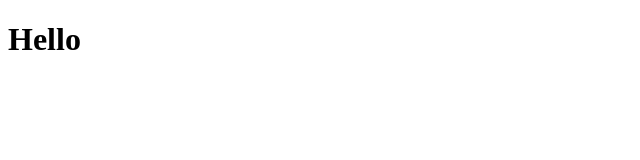
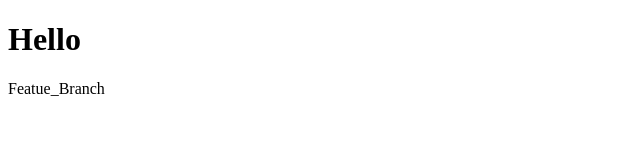
Before and after one commit to Vadim-evisu/git-flow-tutorial, a plain HTML site: page index.html in a window 1280 px wide. Shown: the whole page, without its empty margins (0-640 px from the left). Drawn offline with Linux system fonts and the light colour scheme.

Commit message:
Feature Branch

```diff
--- a/index.html
+++ b/index.html
@@ -8,5 +8,6 @@
 </head>
 <body>
   <h1>Hello</h1>
+  <p>Featue_Branch</p>
 </body>
 </html>
```
